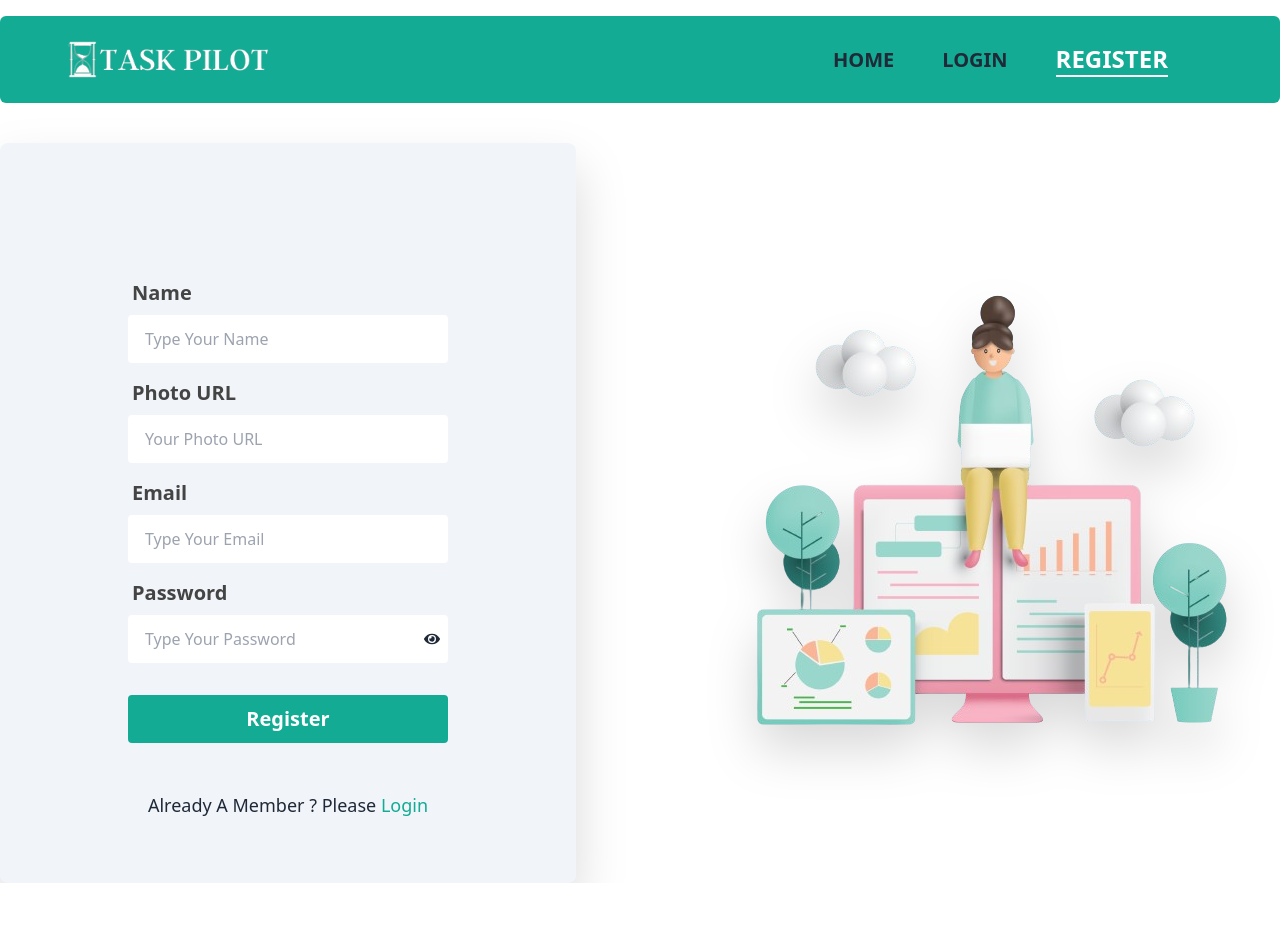
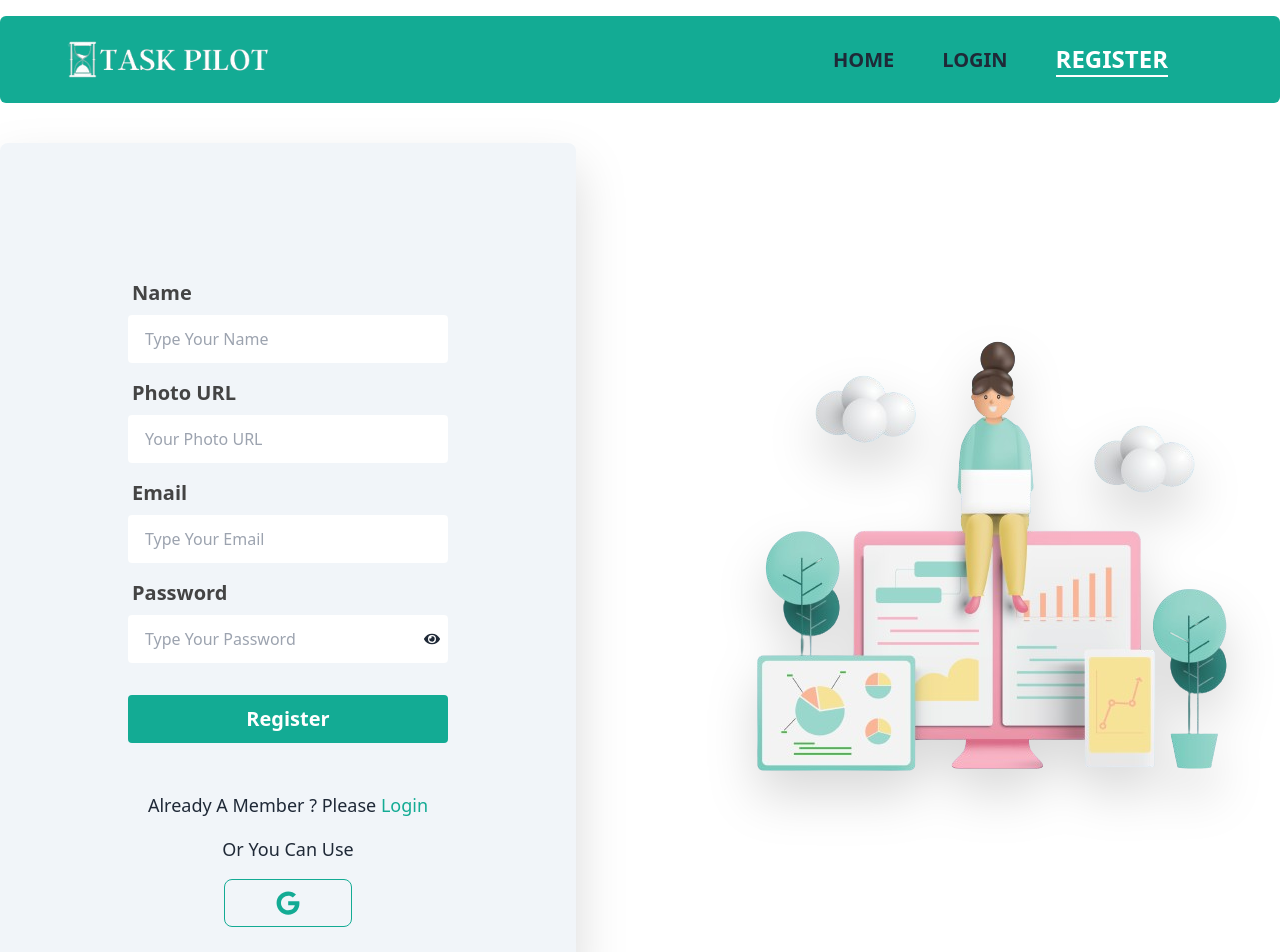
Before and after one commit to mdnoble1/task-pilot-client, a React (Vite) app: page /register in a window 1280 px wide. Shown: the top 952 px of the page. Before the commit the page ends 883 px from the top, so only its background shows below. Built offline with nearby package versions, Linux system fonts and the light colour scheme; no server answers.

Commit message:
added social login and sweet alert

```diff
--- /dev/null
+++ b/src/components/SocialLogin.jsx
@@ -0,0 +1,45 @@
+import Swal from "sweetalert2";
+import { useNavigate } from "react-router-dom";
+import { FaGoogle } from "react-icons/fa";
+import useAuth from "../hooks/useAuth";
+
+const SocialLogin = () => {
+  const { signInWithGoogle } = useAuth();
+  const navigate = useNavigate();
+
+  const handleLoginWithGoogle = () => {
+    signInWithGoogle()
+      .then((result) => {
+        console.log(result);
+
+        navigate("/");
+      })
+
+      .catch(() => {
+        Swal.fire({
+          icon: "error",
+          title: "User Credentials Doesn't Match !",
+          showClass: {
+            popup: "animate_animated animate_fadeInDown",
+          },
+          hideClass: {
+            popup: "animate_animated animate_fadeOutUp",
+          },
+        });
+      });
+  };
+
+  return (
+    <div>
+      <p className="font-medium text-lg">Or You Can Use</p>
+      <button
+        onClick={handleLoginWithGoogle}
+        className="btn btn-outline mt-4 text-[#13ab94] w-32"
+      >
+        <FaGoogle className="text-2xl"></FaGoogle>
+      </button>
+    </div>
+  );
+};
+
+export default SocialLogin;
--- a/src/pages/register/Register.jsx
+++ b/src/pages/register/Register.jsx
@@ -5,6 +5,7 @@ import { useForm } from "react-hook-form";
 import { useState } from "react";
 import { FaEye, FaEyeSlash } from "react-icons/fa";
 import useAuth from "../../hooks/useAuth";
+import SocialLogin from "../../components/SocialLogin";
 
 const Register = () => {
   const {
@@ -20,7 +21,8 @@ const Register = () => {
   const [showPassword, setShowPassword] = useState(false);
 
   const onSubmit = (data) => {
-    createUser(data.email, data.password).then((result) => {
+    createUser(data.email, data.password)
+        .then((result) => {
             const loggedUser = result.user;
              updateUserProfile(data.name, data.photoURL)
                 .then(() => {
@@ -28,6 +30,7 @@ const Register = () => {
                     name: data.name,
                     email: data.email,
                 };
+                navigate("/");
             })
         .catch((error) => console.log(error));
     });
@@ -150,6 +153,7 @@ const Register = () => {
                 <span className="text-[#13ab94]">Login</span>
               </Link>
             </p>
+            <SocialLogin></SocialLogin>
           </div>
         </div>
 
```
Lines whose indentation alone changed are shown as unchanged.
